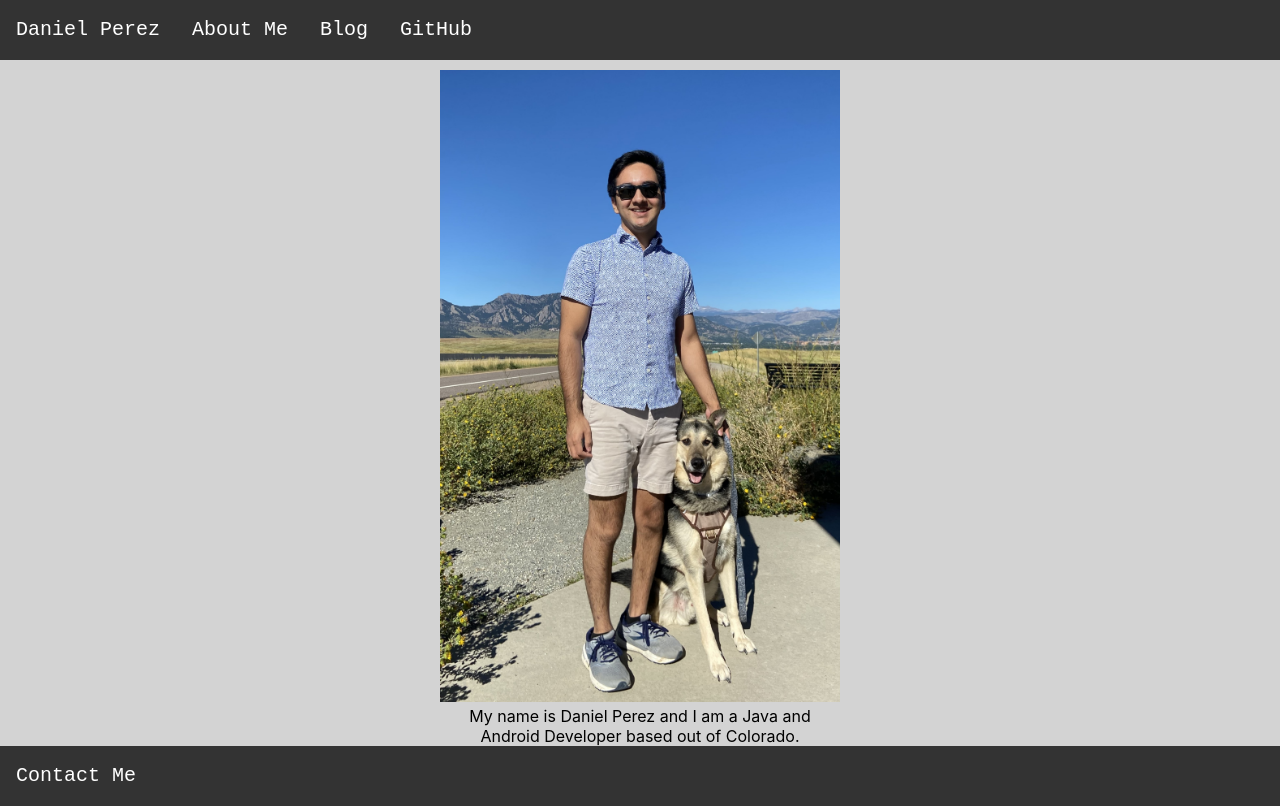
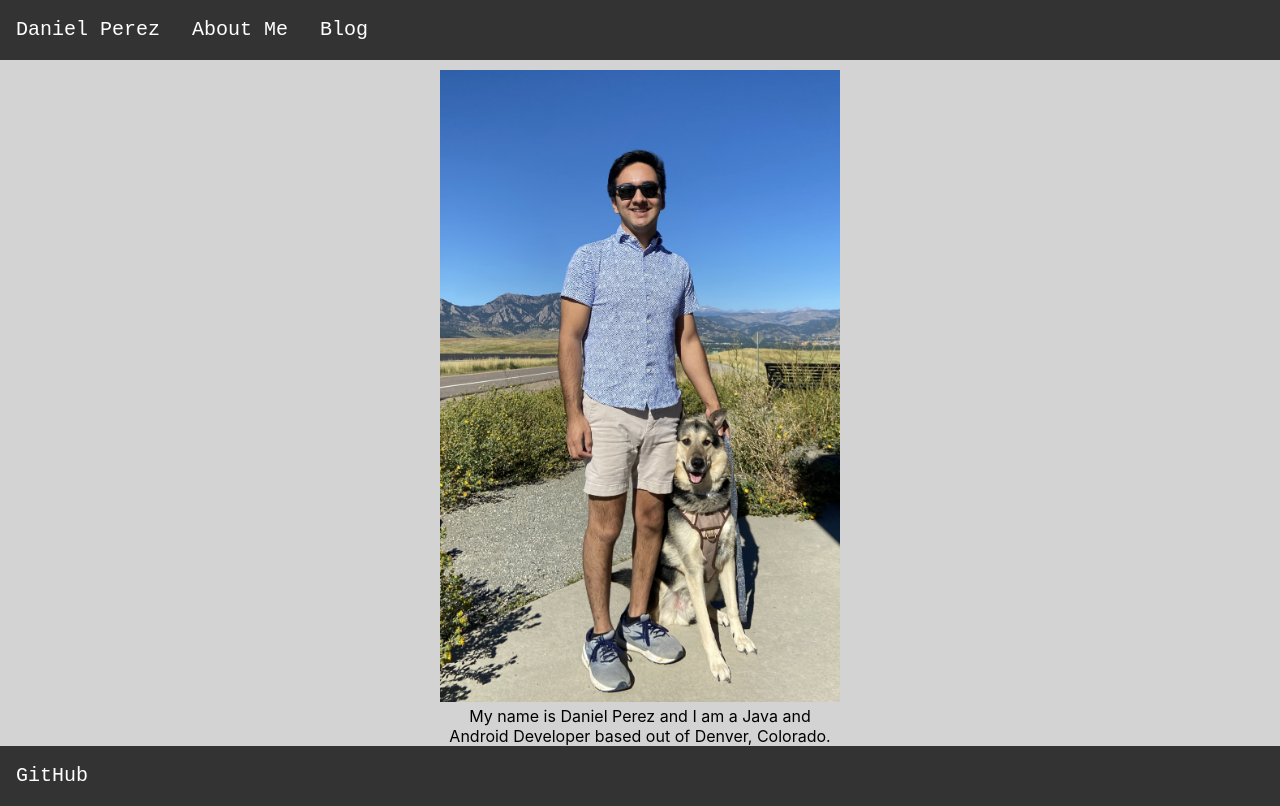
Before and after one commit to danielPerez97/website, a React (Create React App) app: page / in a window 1280 px wide. Built offline with nearby package versions, Linux system fonts and the light colour scheme.

Commit message:
Changed the Footer.jsx to link to my Github and pulled it out of Header.jsx
Centered text and added Denver to AboutMe.jsx

```diff
--- a/src/components/AboutMe.jsx
+++ b/src/components/AboutMe.jsx
@@ -18,14 +18,20 @@ const Content = styled.div`
   width: 400px;
 `;
 
+const CenteredText = styled.div`
+  word-wrap: break-word;
+  text-align: center;
+`;
+
 function AboutMe() {
   return (
     <Container>
       <Content>
         <StyledImg src={ProfilePicture} alt="Daniel Perez" />
-        <div style={{ wordWrap: 'break-word', textAlign: 'center' }}>
-          My name is Daniel Perez and I am a Java and Android Developer based out of Colorado.
-        </div>
+        <CenteredText>
+          My name is Daniel Perez and I am a Java and Android Developer based out of Denver,
+          Colorado.
+        </CenteredText>
       </Content>
     </Container>
   );
--- a/src/components/Footer.jsx
+++ b/src/components/Footer.jsx
@@ -49,7 +49,7 @@ function Footer() {
     <FooterContainer>
       <StyledUnorderedList>
         <ListItem>
-          <StyledA>Contact Me</StyledA>
+          <StyledA href="https://www.github.com/danielPerez97">GitHub</StyledA>
         </ListItem>
       </StyledUnorderedList>
     </FooterContainer>
--- a/src/components/Header.jsx
+++ b/src/components/Header.jsx
@@ -37,10 +37,6 @@ const BaseStyledLinkAndP = css`
   font-size: 20px;
 `;
 
-const StyledA = styled.a`
-  ${BaseStyledLinkAndP};
-`;
-
 const StyledLink = styled(Link)`
   ${BaseStyledLinkAndP};
 `;
@@ -58,9 +54,6 @@ function Header() {
         <ListItem>
           <StyledLink to="/blog">Blog</StyledLink>
         </ListItem>
-        <ListItem>
-          <StyledA href="https://www.github.com/danielPerez97">GitHub</StyledA>
-        </ListItem>
       </StyledUnorderedList>
     </HeaderContainer>
   );
```
